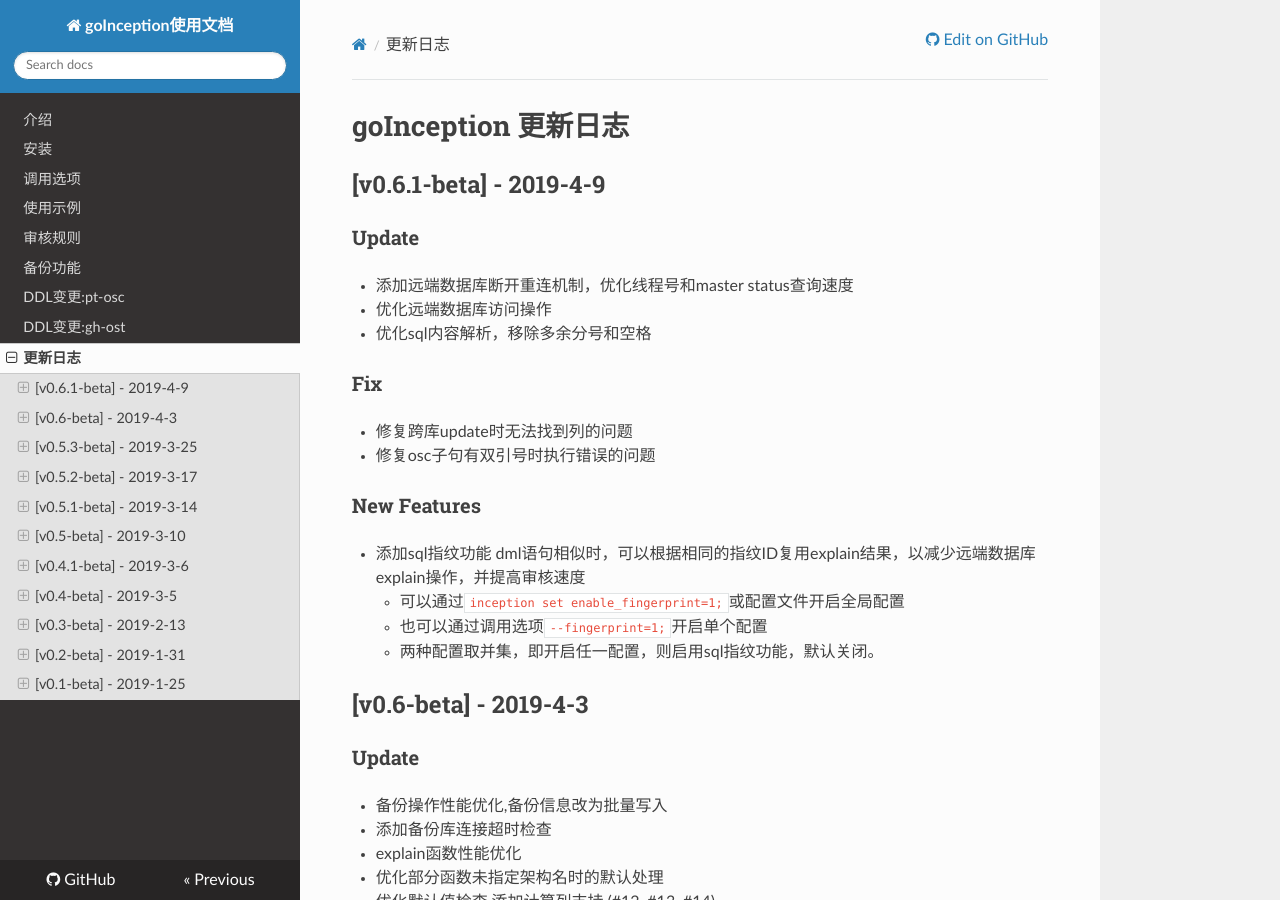
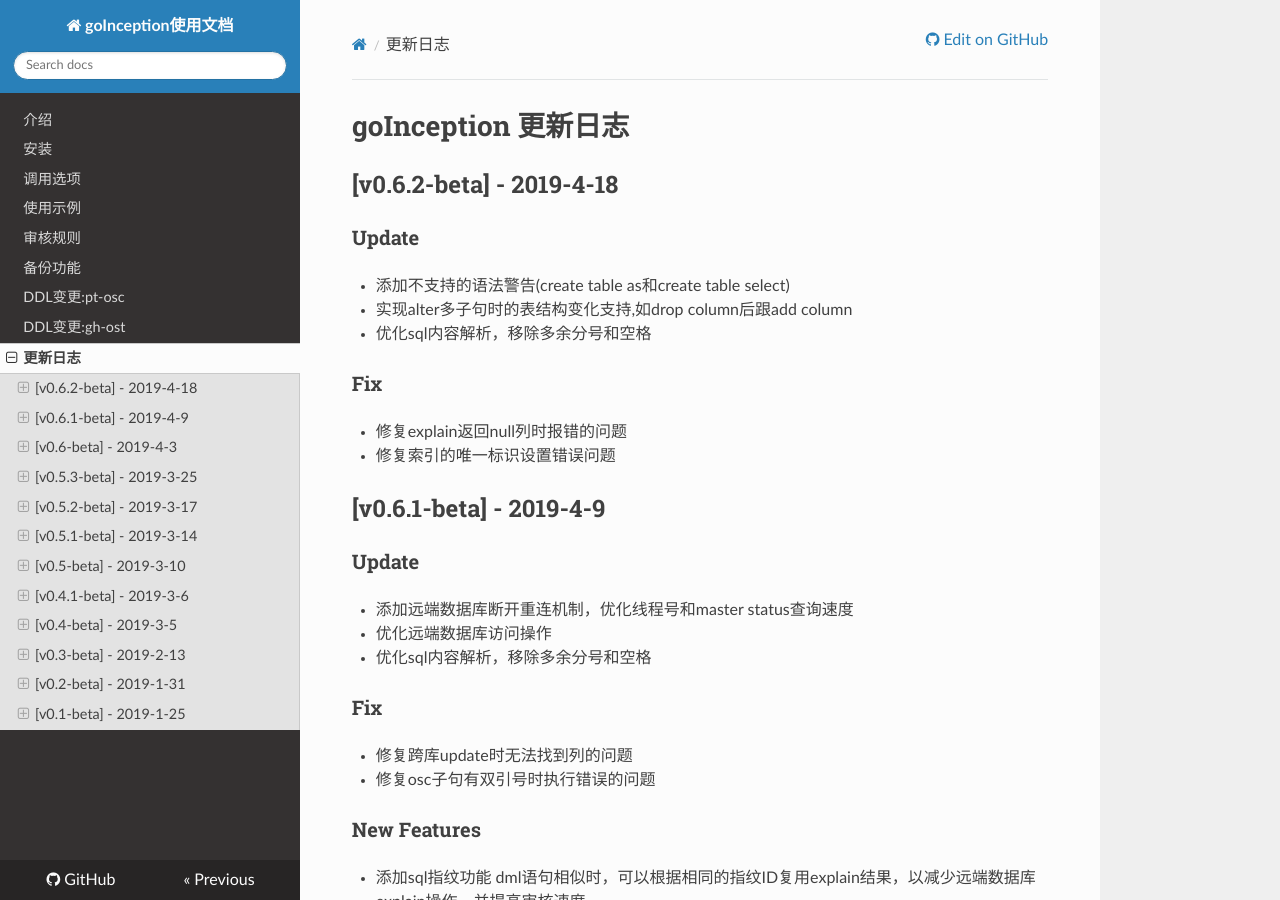
Before and after one commit to hanchuanchuan/goInception, an MkDocs documentation site: the page built from docs/changelog.md, in a window 1280 px wide and 900 px high. Built offline with MkDocs 1.6.1, drawn with Linux system fonts in a browser that asks for light colours; nearby versions of some CDN libraries.

Commit message:
release: v0.6.2

```diff
--- a/docs/changelog.md
+++ b/docs/changelog.md
@@ -1,4 +1,15 @@
 # goInception 更新日志
+
+## [v0.6.2-beta] - 2019-4-18
+### Update
+* 添加不支持的语法警告(create table as和create table select)
+* 实现alter多子句时的表结构变化支持,如drop column后跟add column
+* 优化sql内容解析，移除多余分号和空格
+
+### Fix
+* 修复explain返回null列时报错的问题
+* 修复索引的唯一标识设置错误问题
+
 
 ## [v0.6.1-beta] - 2019-4-9
 ### Update
```
